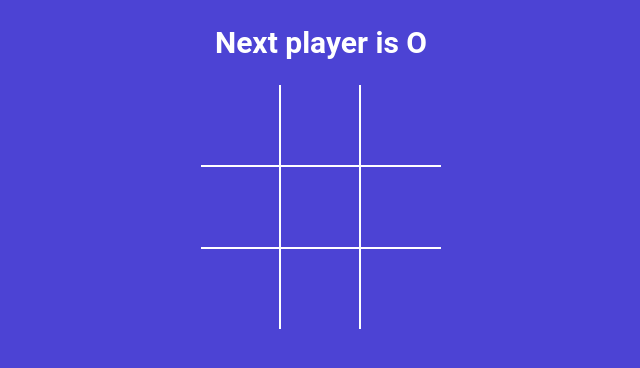
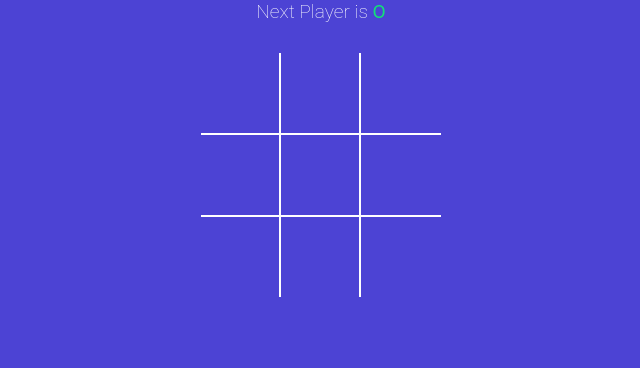
Before and after one commit to hasi98/TicTactoe, a React (Vite) app: page / in a window 1280 px wide. Shown: the top 368 px of the page, without its empty margins (319-959 px from the left). Built offline with nearby package versions, Linux system fonts and the light colour scheme.

Commit message:
display draw message. apply style for statusmessage component

```diff
--- a/src/App.jsx
+++ b/src/App.jsx
@@ -2,6 +2,7 @@ import './styles.scss'
 import { useState } from 'react'
 import Board from './components/Board'
 import { calculateWinner } from './Winner';
+import StatusMessage from './components/StatusMessage';
 
 function App() {
 
@@ -9,8 +10,7 @@ function App() {
   const [isXNext, setIsXNext] = useState(false)
 
   const winner = calculateWinner(squares)
-  const nextPlayer = isXNext ? 'X' : 'O'
-  const statusMessage = winner ? `Winner is ${winner}` : `Next player is ${nextPlayer}`
+
 
   const handleSquareClick = (clickedPosition) => {
 
@@ -33,7 +33,7 @@ function App() {
 
   return (
     <div className='app'>
-    <h2>{statusMessage}</h2>
+    <StatusMessage winner={winner} isXNext={isXNext} squares={squares}/>
     <Board squares={squares} handleSquareClick={handleSquareClick}/>
     </div>
   )
--- /dev/null
+++ b/src/components/StatusMessage.jsx
@@ -0,0 +1,36 @@
+import React from 'react'
+
+function StatusMessage({winner, isXNext, squares}) {
+
+    const noMOvesLeft = squares.every((sqaureValue) => sqaureValue !== null)
+
+    const nextPlayer = isXNext ? 'X' : 'O'
+
+    const renderStatusMessage = () => {
+        if(winner) {
+            return <>Winner is <span className={winner === "X" ? 'text-orange' : 'text-green'}> {winner}</span></>
+        }
+
+        if(!winner && noMOvesLeft){
+            return <><span className='text-orange'>O</span> and <span className='text-green'>X</span></>
+        }
+
+        if(!winner && !noMOvesLeft) {
+            return <>Next Player is <span className={isXNext ? 'text-orange' : 'text-green'}> {nextPlayer}</span></>
+        }
+
+        return null;
+    }
+
+
+
+  return (
+    <div className='status-message'>
+      {
+        renderStatusMessage()
+      }
+    </div>
+  )
+}
+
+export default StatusMessage
```
